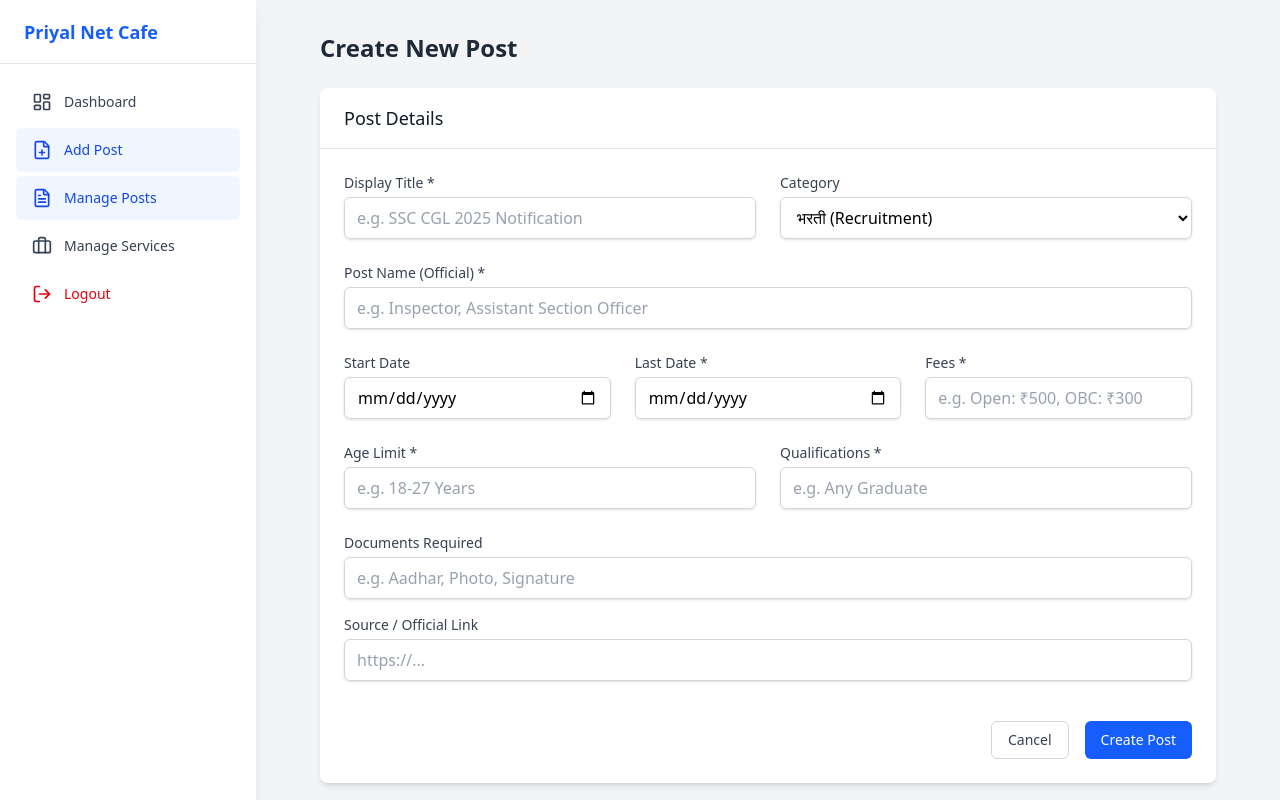
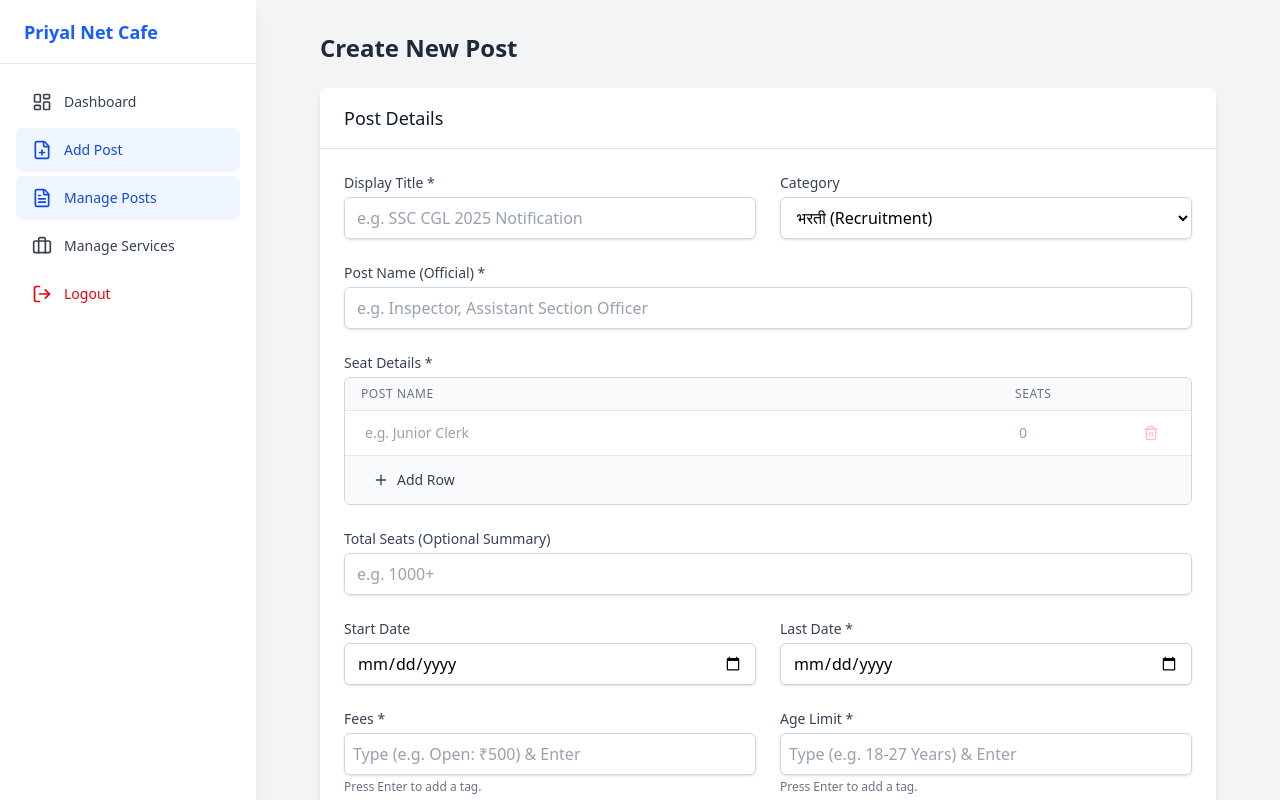
Before and after one commit to kadamvivek5708/priyal_net_cafe, a React app in the folder frontend/: page /admin/posts/create in a window 1280 px wide. Built offline with nearby package versions, Linux system fonts and the light colour scheme; sample sign-in values are in the browser's storage; the HTML template or start-up script is replaced by a standard one.

Commit message:
Enhance CreatePostPage and EditPostPage: integrate TagsInput and SeatDetailsEditor components; update form state to handle arrays for age limits, qualifications, fees, and seat details; implement basic validation for form submissions.

```diff
--- /dev/null
+++ b/frontend/src/components/ui/TagsInput.jsx
@@ -0,0 +1,61 @@
+import React, { useState } from 'react';
+import { X } from 'lucide-react';
+
+export const TagsInput = ({ label, id, value = [], onChange, placeholder, error }) => {
+  const [inputValue, setInputValue] = useState('');
+
+  const handleKeyDown = (e) => {
+    if (e.key === 'Enter') {
+      e.preventDefault();
+      const trimmed = inputValue.trim();
+      if (trimmed) {
+        // Prevent duplicates if desired, or just add it
+        if (!value.includes(trimmed)) {
+          onChange([...value, trimmed]);
+        }
+        setInputValue('');
+      }
+    }
+  };
+
+  const removeTag = (indexToRemove) => {
+    onChange(value.filter((_, index) => index !== indexToRemove));
+  };
+
+  return (
+    <div className="w-full">
+      {label && (
+        <label htmlFor={id} className="block text-sm font-medium text-gray-700 dark:text-gray-300 mb-1">
+          {label}
+        </label>
+      )}
+
+      <div className="border border-gray-300 rounded-md shadow-sm dark:bg-gray-800 dark:border-gray-700 focus-within:ring-2 focus-within:ring-blue-500 focus-within:border-blue-500 p-2 flex flex-wrap gap-2">
+        {value.map((tag, index) => (
+          <span key={index} className="inline-flex items-center px-2.5 py-0.5 rounded-full text-sm font-medium bg-blue-100 text-blue-800 dark:bg-blue-900 dark:text-blue-200">
+            {tag}
+            <button
+              type="button"
+              onClick={() => removeTag(index)}
+              className="ml-1.5 inline-flex items-center justify-center text-blue-400 hover:text-blue-600 dark:text-blue-300 dark:hover:text-white focus:outline-none"
+            >
+              <X size={14} />
+            </button>
+          </span>
+        ))}
+
+        <input
+          id={id}
+          type="text"
+          className="flex-1 min-w-[120px] outline-none bg-transparent text-gray-900 dark:text-white placeholder-gray-400"
+          placeholder={value.length === 0 ? placeholder : ""}
+          value={inputValue}
+          onChange={(e) => setInputValue(e.target.value)}
+          onKeyDown={handleKeyDown}
+        />
+      </div>
+      <p className="text-xs text-gray-500 mt-1">Press Enter to add a tag.</p>
+      {error && <p className="mt-1 text-sm text-red-600">{error}</p>}
+    </div>
+  );
+};
--- /dev/null
+++ b/frontend/src/features/admin/components/SeatDetailsEditor.jsx
@@ -0,0 +1,103 @@
+import React from 'react';
+import { Plus, Trash2 } from 'lucide-react';
+import { Button } from '../../../components/ui/Button';
+
+export const SeatDetailsEditor = ({ value = [], onChange, error }) => {
+  // Ensure there is at least one row to start if empty
+  React.useEffect(() => {
+    if (value.length === 0) {
+      onChange([{ post: '', seats: '' }]);
+    }
+  }, []);
+
+  const handleAddRow = () => {
+    onChange([...value, { post: '', seats: '' }]);
+  };
+
+  const handleRemoveRow = (index) => {
+    // Prevent removing the last remaining row if you want to enforce at least one
+    if (value.length > 1) {
+      onChange(value.filter((_, i) => i !== index));
+    }
+  };
+
+  const handleChange = (index, field, newVal) => {
+    const updated = value.map((row, i) => {
+      if (i === index) {
+        return { ...row, [field]: newVal };
+      }
+      return row;
+    });
+    onChange(updated);
+  };
+
+  return (
+    <div className="w-full space-y-2">
+      <label className="block text-sm font-medium text-gray-700 dark:text-gray-300 mb-1">
+        Seat Details *
+      </label>
+
+      <div className="overflow-hidden border border-gray-300 dark:border-gray-700 rounded-md">
+        <table className="min-w-full divide-y divide-gray-200 dark:divide-gray-700">
+          <thead className="bg-gray-50 dark:bg-gray-800">
+            <tr>
+              <th className="px-4 py-2 text-left text-xs font-medium text-gray-500 dark:text-gray-400 uppercase tracking-wider">Post Name</th>
+              <th className="px-4 py-2 text-left text-xs font-medium text-gray-500 dark:text-gray-400 uppercase tracking-wider w-32">Seats</th>
+              <th className="px-4 py-2 w-16"></th>
+            </tr>
+          </thead>
+          <tbody className="bg-white dark:bg-gray-900 divide-y divide-gray-200 dark:divide-gray-700">
+            {value.map((row, index) => (
+              <tr key={index}>
+                <td className="px-4 py-2">
+                  <input
+                    type="text"
+                    placeholder="e.g. Junior Clerk"
+                    className="w-full border-0 p-1 bg-transparent focus:ring-0 text-sm dark:text-white placeholder-gray-400 focus:outline-none"
+                    value={row.post}
+                    onChange={(e) => handleChange(index, 'post', e.target.value)}
+                    required
+                  />
+                </td>
+                <td className="px-4 py-2">
+                  <input
+                    type="number"
+                    placeholder="0"
+                    className="w-full border-0 p-1 bg-transparent focus:ring-0 text-sm dark:text-white placeholder-gray-400 focus:outline-none"
+                    value={row.seats}
+                    onChange={(e) => handleChange(index, 'seats', e.target.value)}
+                    required
+                  />
+                </td>
+                <td className="px-4 py-2 text-right">
+                  <button
+                    type="button"
+                    onClick={() => handleRemoveRow(index)}
+                    className="text-red-500 hover:text-red-700 disabled:opacity-30 flex items-center justify-center"
+                    disabled={value.length <= 1}
+                    title="Remove row"
+                  >
+                    <Trash2 size={16} />
+                  </button>
+                </td>
+              </tr>
+            ))}
+          </tbody>
+        </table>
+
+        <div className="bg-gray-50 dark:bg-gray-800 px-4 py-2 border-t border-gray-200 dark:border-gray-700">
+          <Button
+            type="button"
+            variant="ghost"
+            size="sm"
+            onClick={handleAddRow}
+            className="text-blue-600 hover:text-blue-700 hover:bg-blue-50 dark:text-blue-400 dark:hover:bg-blue-900/20"
+          >
+            <Plus size={16} className="mr-2" /> Add Row
+          </Button>
+        </div>
+      </div>
+      {error && <p className="text-sm text-red-600">{error}</p>}
+    </div>
+  );
+};
--- a/frontend/src/features/admin/pages/CreatePostPage.jsx
+++ b/frontend/src/features/admin/pages/CreatePostPage.jsx
@@ -1,4 +1,3 @@
-// src/features/admin/pages/CreatePostPage.jsx
 import React, { useState } from 'react';
 import { useNavigate } from 'react-router-dom';
 import { createPost } from '../api/adminPostsApi';
@@ -7,24 +6,28 @@ import { createPost } from '../api/adminPostsApi';
 import { Button } from '../../../components/ui/Button';
 import { Input } from '../../../components/ui/Input';
 import { Card, CardHeader, CardBody } from '../../../components/ui/Card';
+import { TagsInput } from '../../../components/ui/TagsInput';
+import { SeatDetailsEditor } from '../components/SeatDetailsEditor';
 
 const CreatePostPage = () => {
   const navigate = useNavigate();
   const [loading, setLoading] = useState(false);
   const [error, setError] = useState(null);
 
-  // Initial State matches your Mongoose Post Schema
+  // Initial State updated for arrays
   const [formData, setFormData] = useState({
     title: '',
     postName: '',
-    category: 'भरती', // Default enum value
-    ageLimit: '',
-    qualifications: '',
-    fees: '',
+    category: 'भरती',
+    seatDetails: [{ post: '', seats: '' }],
+    ageLimit: [],
+    qualifications: [],
+    fees: [],
+    documentsRequired: [],
     lastDate: '',
     startDate: '',
-    documentsRequired: '',
     source: '',
+    totalSeats: '',
     isActive: true
   });
 
@@ -36,14 +39,40 @@ const CreatePostPage = () => {
     }));
   };
 
+  // Handler for TagsInput
+  const handleTagsChange = (field, newTags) => {
+    setFormData(prev => ({ ...prev, [field]: newTags }));
+  };
+
+  // Handler for SeatDetails
+  const handleSeatDetailsChange = (newSeatDetails) => {
+    setFormData(prev => ({ ...prev, seatDetails: newSeatDetails }));
+  };
+
   const handleSubmit = async (e) => {
     e.preventDefault();
     setLoading(true);
     setError(null);
 
+    // Basic validation for arrays
+    if (formData.ageLimit.length === 0) {
+        setError("Please add at least one Age Limit tag.");
+        setLoading(false);
+        return;
+    }
+    if (formData.qualifications.length === 0) {
+        setError("Please add at least one Qualification tag.");
+        setLoading(false);
+        return;
+    }
+    if (formData.fees.length === 0) {
+        setError("Please add at least one Fee tag.");
+        setLoading(false);
+        return;
+    }
+
     try {
       await createPost(formData);
-      // Redirect to post list after success
       navigate('/admin/posts');
     } catch (err) {
       console.error(err);
@@ -104,8 +133,23 @@ const CreatePostPage = () => {
               required
             />
 
-            {/* Row 2: Dates & Fees */}
-            <div className="grid grid-cols-1 md:grid-cols-3 gap-6">
+            {/* Seat Details Table */}
+            <SeatDetailsEditor
+              value={formData.seatDetails}
+              onChange={handleSeatDetailsChange}
+            />
+
+            <Input
+                id="totalSeats"
+                label="Total Seats (Optional Summary)"
+                placeholder="e.g. 1000+"
+                type="number"
+                value={formData.totalSeats}
+                onChange={handleChange}
+            />
+
+            {/* Row 2: Dates */}
+            <div className="grid grid-cols-1 md:grid-cols-2 gap-6">
               <Input
                 id="startDate"
                 label="Start Date"
@@ -117,62 +161,60 @@ const CreatePostPage = () => {
                 id="lastDate"
                 label="Last Date *"
                 type="date"
-                placeholder="DD-MM-YYYY"
                 value={formData.lastDate}
-                onChange={handleChange}
-                required
-              />
-              <Input
-                id="fees"
-                label="Fees *"
-                placeholder="e.g. Open: ₹500, OBC: ₹300"
-                value={formData.fees}
                 onChange={handleChange}
                 required
               />
             </div>
 
-            {/* Row 3: Criteria */}
+            {/* Row 3: Array Fields (Tags) */}
             <div className="grid grid-cols-1 md:grid-cols-2 gap-6">
-               <Input
+               <TagsInput
+                id="fees"
+                label="Fees *"
+                placeholder="Type (e.g. Open: ₹500) & Enter"
+                value={formData.fees}
+                onChange={(tags) => handleTagsChange('fees', tags)}
+              />
+
+               <TagsInput
                 id="ageLimit"
                 label="Age Limit *"
-                placeholder="e.g. 18-27 Years"
+                placeholder="Type (e.g. 18-27 Years) & Enter"
                 value={formData.ageLimit}
-                onChange={handleChange}
-                required
-              />
-              <Input
-                id="qualifications"
-                label="Qualifications *"
-                placeholder="e.g. Any Graduate"
-                value={formData.qualifications}
-                onChange={handleChange}
-                required
+                onChange={(tags) => handleTagsChange('ageLimit', tags)}
               />
             </div>
 
-            {/* Row 4: Extra Info */}
-            <div className="space-y-4">
-               <Input
+            <TagsInput
+                id="qualifications"
+                label="Qualifications *"
+                placeholder="Type (e.g. Any Graduate) & Enter"
+                value={formData.qualifications}
+                onChange={(tags) => handleTagsChange('qualifications', tags)}
+            />
+
+            <TagsInput
                 id="documentsRequired"
                 label="Documents Required"
-                placeholder="e.g. Aadhar, Photo, Signature"
+                placeholder="Type (e.g. Aadhar Card) & Enter"
                 value={formData.documentsRequired}
-                onChange={handleChange}
-              />
-              <Input
+                onChange={(tags) => handleTagsChange('documentsRequired', tags)}
+            />
+
+            <Input
                 id="source"
                 label="Source / Official Link"
                 placeholder="https://..."
                 value={formData.source}
                 onChange={handleChange}
-              />
-            </div>
+            />
 
             {/* Error Display */}
             {error && (
-              <p className="text-sm text-red-600">{error}</p>
+              <div className="p-3 bg-red-50 border border-red-200 text-red-700 rounded">
+                {error}
+              </div>
             )}
 
             {/* Actions */}
@@ -180,7 +222,7 @@ const CreatePostPage = () => {
                <Button
                  type="button"
                  variant="outline"
-                 onClick={() => navigate('/admin/dashboard')}
+                 onClick={() => navigate('/admin/posts')}
                >
                  Cancel
                </Button>
--- a/frontend/src/features/admin/pages/EditPostPage.jsx
+++ b/frontend/src/features/admin/pages/EditPostPage.jsx
@@ -5,8 +5,10 @@ import { getPostById, updatePost } from '../api/adminPostsApi';
 // UI Components
 import { Button } from '../../../components/ui/Button';
 import { Input } from '../../../components/ui/Input';
-import { Spinner } from '../../..//components/ui/Spinner';
-import { Card, CardHeader, CardBody } from '../../..//components/ui/Card';
+import { Spinner } from '../../../components/ui/Spinner';
+import { Card, CardHeader, CardBody } from '../../../components/ui/Card';
+import { TagsInput } from '../../../components/ui/TagsInput';
+import { SeatDetailsEditor } from '../components/SeatDetailsEditor';
 
 const EditPostPage = () => {
   const { postId } = useParams(); // Get ID from URL
@@ -16,18 +18,20 @@ const EditPostPage = () => {
   const [submitting, setSubmitting] = useState(false);
   const [error, setError] = useState(null);
 
-  // State matches the Create Post structure
+  // State matches the Create Post structure with arrays
   const [formData, setFormData] = useState({
     title: '',
     postName: '',
     category: 'भरती',
-    ageLimit: '',
-    qualifications: '',
-    fees: '',
+    seatDetails: [],
+    ageLimit: [],
+    qualifications: [],
+    fees: [],
+    documentsRequired: [],
     lastDate: '',
     startDate: '',
-    documentsRequired: '',
     source: '',
+    totalSeats: '',
     isActive: true
   });
 
@@ -38,18 +42,27 @@ const EditPostPage = () => {
         const response = await getPostById(postId);
         if (response.success) {
             const data = response.data;
-            // Format dates if necessary, or just set data
+
             setFormData({
                 title: data.title || '',
                 postName: data.postName || '',
                 category: data.category || 'भरती',
-                ageLimit: data.ageLimit || '',
-                qualifications: data.qualifications || '',
-                fees: data.fees || '',
-                lastDate: data.lastDate || '',
-                startDate: data.startDate ? data.startDate.split('T')[0] : '', // Format for date input
-                documentsRequired: data.documentsRequired || '',
+
+                // Handle Seat Details (Ensure it's an array)
+                seatDetails: Array.isArray(data.seatDetails) ? data.seatDetails : [],
+
+                // Handle Tag Arrays (Ensure they are arrays)
+                ageLimit: Array.isArray(data.ageLimit) ? data.ageLimit : [],
+                qualifications: Array.isArray(data.qualifications) ? data.qualifications : [],
+                fees: Array.isArray(data.fees) ? data.fees : [],
+                documentsRequired: Array.isArray(data.documentsRequired) ? data.documentsRequired : [],
+
+                // Format Dates for Input type="date" (YYYY-MM-DD)
+                lastDate: data.lastDate ? new Date(data.lastDate).toISOString().split('T')[0] : '',
+                startDate: data.startDate ? new Date(data.startDate).toISOString().split('T')[0] : '',
+
                 source: data.source || '',
+                totalSeats: data.totalSeats || '',
                 isActive: data.isActive
             });
         }
@@ -66,6 +79,7 @@ const EditPostPage = () => {
     }
   }, [postId]);
 
+  // Handle basic input changes
   const handleChange = (e) => {
     const { id, value, type, checked } = e.target;
     setFormData((prev) => ({
@@ -74,10 +88,27 @@ const EditPostPage = () => {
     }));
   };
 
+  // Handler for TagsInput
+  const handleTagsChange = (field, newTags) => {
+    setFormData(prev => ({ ...prev, [field]: newTags }));
+  };
+
+  // Handler for SeatDetails
+  const handleSeatDetailsChange = (newSeatDetails) => {
+    setFormData(prev => ({ ...prev, seatDetails: newSeatDetails }));
+  };
+
   const handleSubmit = async (e) => {
     e.preventDefault();
     setSubmitting(true);
     setError(null);
+
+    // Basic validation before submitting
+    if (formData.ageLimit.length === 0) {
+        setError("Please ensure there is at least one Age Limit tag.");
+        setSubmitting(false);
+        return;
+    }
 
     try {
       // 2. Send Update Request
@@ -112,7 +143,7 @@ const EditPostPage = () => {
           </CardHeader>
 
           <CardBody className="space-y-6">
-            {/* Same Fields as Create Page */}
+            {/* Row 1: Basic Info */}
             <div className="grid grid-cols-1 md:grid-cols-2 gap-6">
               <Input
                 id="title"
@@ -148,7 +179,22 @@ const EditPostPage = () => {
               required
             />
 
-            <div className="grid grid-cols-1 md:grid-cols-3 gap-6">
+            {/* Seat Details Editor */}
+            <SeatDetailsEditor
+              value={formData.seatDetails}
+              onChange={handleSeatDetailsChange}
+            />
+
+            <Input
+                id="totalSeats"
+                label="Total Seats (Optional Summary)"
+                type="number"
+                value={formData.totalSeats}
+                onChange={handleChange}
+            />
+
+            {/* Row 2: Dates */}
+            <div className="grid grid-cols-1 md:grid-cols-2 gap-6">
               <Input
                 id="startDate"
                 label="Start Date"
@@ -164,46 +210,48 @@ const EditPostPage = () => {
                 onChange={handleChange}
                 required
               />
-              <Input
+            </div>
+
+            {/* Row 3: Array Fields (Tags) */}
+            <div className="grid grid-cols-1 md:grid-cols-2 gap-6">
+               <TagsInput
                 id="fees"
                 label="Fees *"
+                placeholder="Type & Enter"
                 value={formData.fees}
-                onChange={handleChange}
-                required
+                onChange={(tags) => handleTagsChange('fees', tags)}
+              />
+               <TagsInput
+                id="ageLimit"
+                label="Age Limit *"
+                placeholder="Type & Enter"
+                value={formData.ageLimit}
+                onChange={(tags) => handleTagsChange('ageLimit', tags)}
               />
             </div>
 
-            <div className="grid grid-cols-1 md:grid-cols-2 gap-6">
-               <Input
-                id="ageLimit"
-                label="Age Limit *"
-                value={formData.ageLimit}
-                onChange={handleChange}
-                required
-              />
-              <Input
+            <TagsInput
                 id="qualifications"
                 label="Qualifications *"
+                placeholder="Type & Enter"
                 value={formData.qualifications}
-                onChange={handleChange}
-                required
+                onChange={(tags) => handleTagsChange('qualifications', tags)}
             />
-            </div>
 
-            <div className="space-y-4">
-               <Input
+            <TagsInput
                 id="documentsRequired"
                 label="Documents Required"
+                placeholder="Type & Enter"
                 value={formData.documentsRequired}
-                onChange={handleChange}
+                onChange={(tags) => handleTagsChange('documentsRequired', tags)}
             />
+
             <Input
               id="source"
               label="Source / Official Link"
               value={formData.source}
               onChange={handleChange}
             />
-            </div>
 
             {/* Active Checkbox */}
             <div className="flex items-center">
```
Lines whose indentation alone changed are shown as unchanged.
